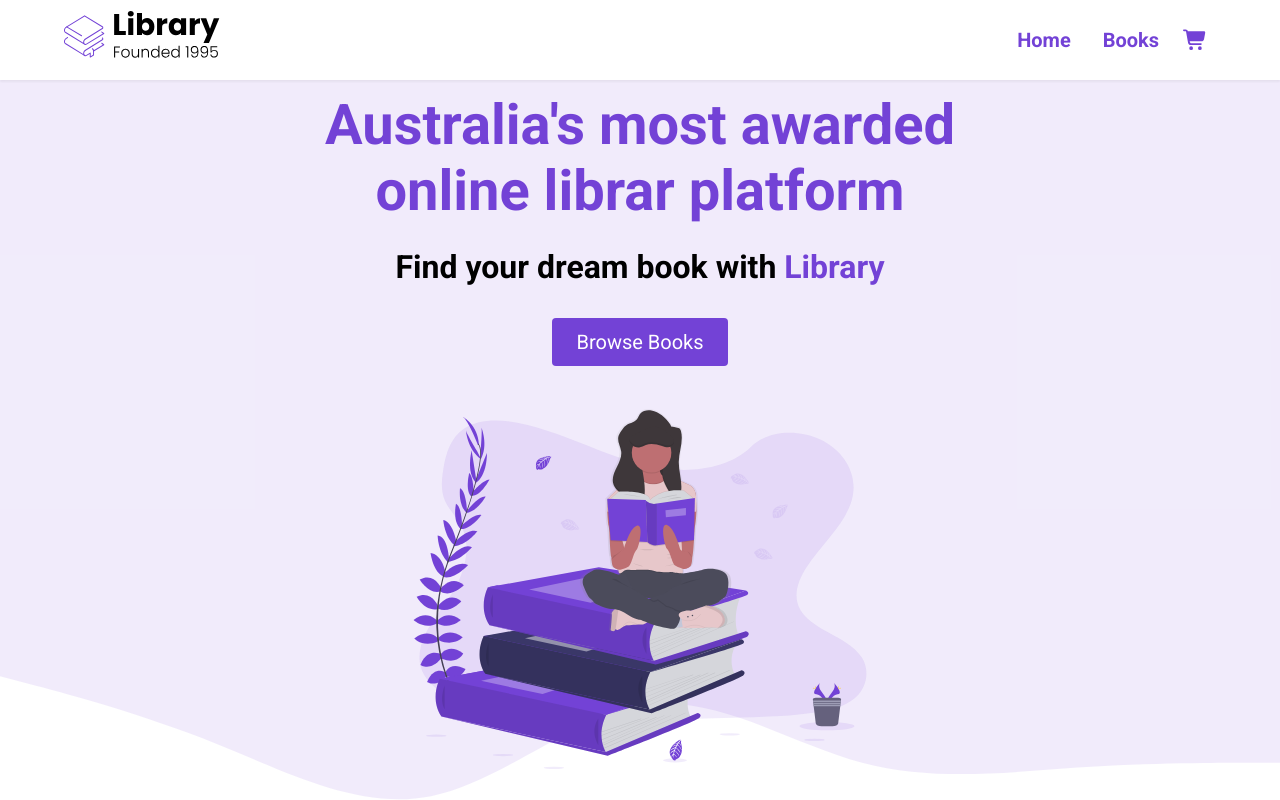
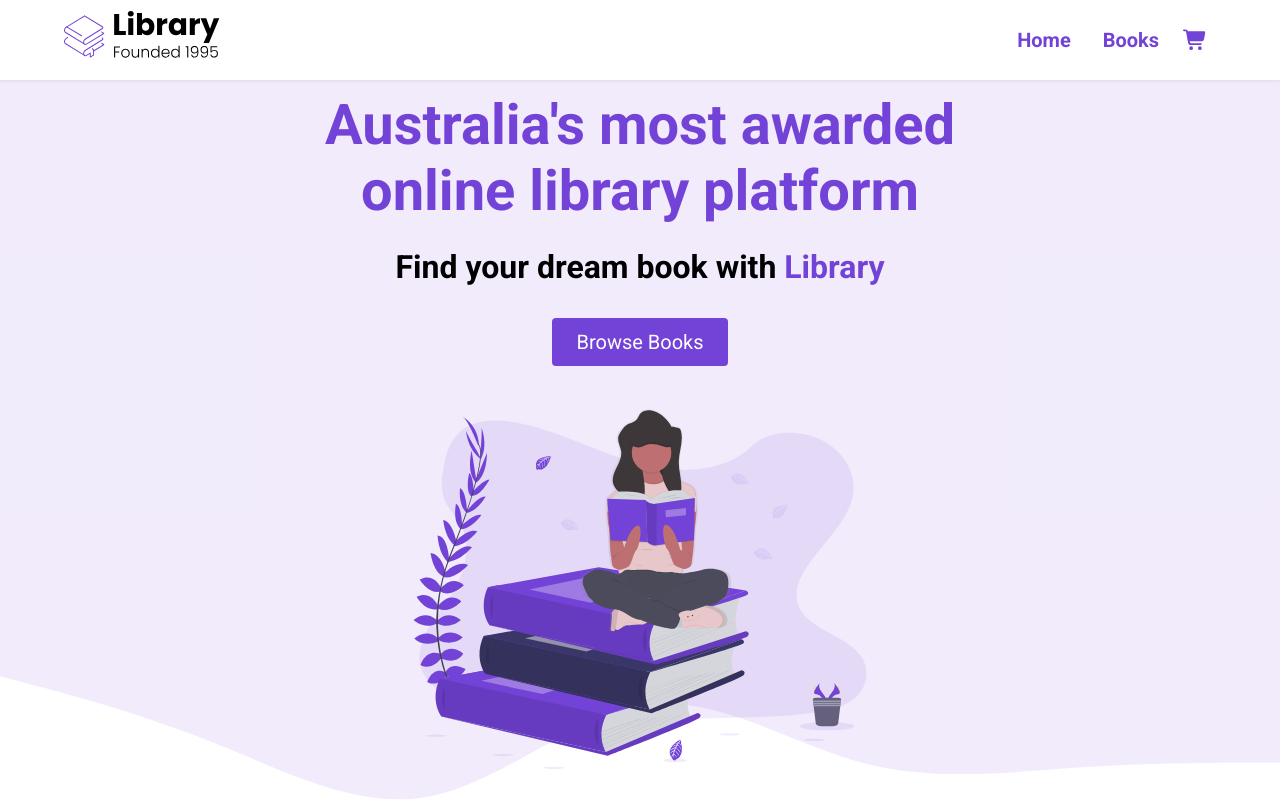
Before and after one commit to Gabe1319/library-react, a React (Create React App) app: page / in a window 1280 px wide. Shown: the top 800 px of the page. Built offline with nearby package versions, Linux system fonts and the light colour scheme.

Commit message:
libraby spelling fixed

```diff
--- a/src/components/Landing.jsx
+++ b/src/components/Landing.jsx
@@ -8,7 +8,7 @@ const Landing = () => {
       <header>
         <div className="header__container">
           <div className="header__description">
-            <h1>Australia's most awarded online librar platform</h1>
+            <h1>Australia's most awarded online library platform</h1>
             <h2>
               Find your dream book with <span className="purple"> Library</span>
             </h2>
```
